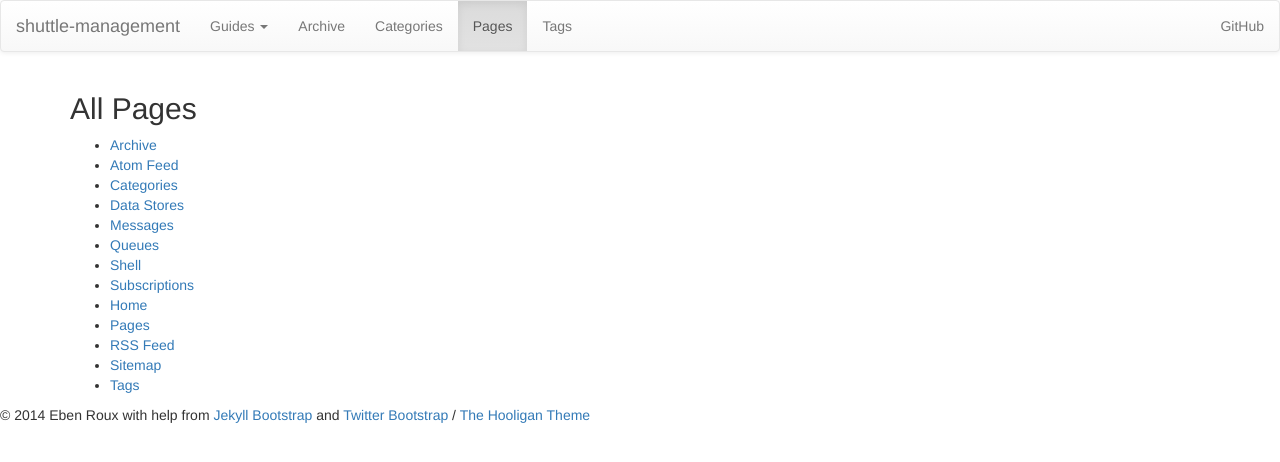
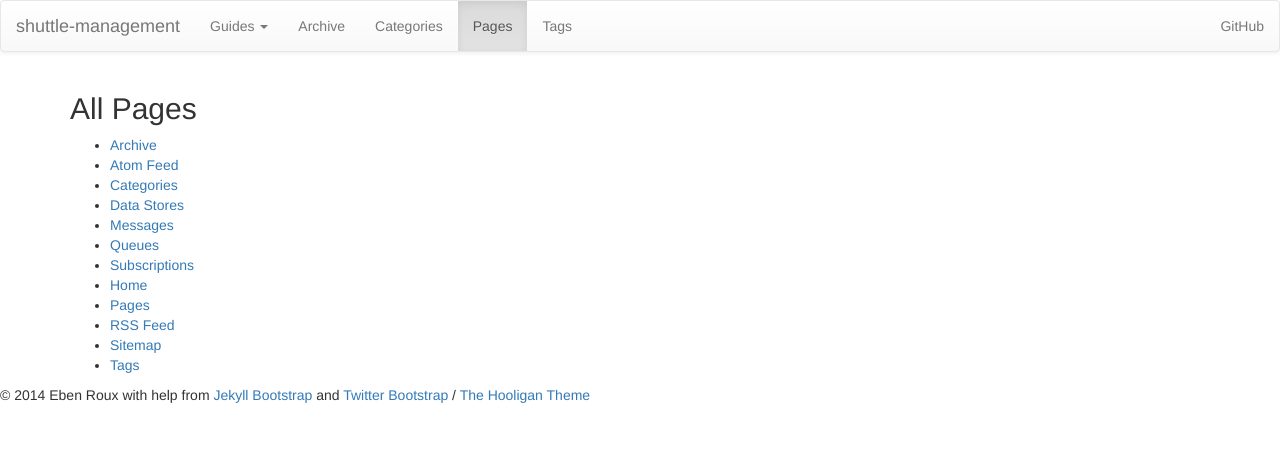
Before and after one commit to Shuttle/Shuttle.Esb.Management, a Jekyll site: the page built from pages.html, in a window 1280 px wide. Shown: the top 462 px of the page. Built offline with Jekyll 4.4.1, drawn with Linux system fonts in a browser that asks for light colours; nearby versions of some CDN libraries; library files that are not in the unit come from our copies; Markdown is read by kramdown in place of the engine named in the settings.

Commit message:
- removed shell.md

```diff
--- a/_includes/themes/shuttle/default.html
+++ b/_includes/themes/shuttle/default.html
@@ -67,10 +67,6 @@
 				</a>
 				<ul class='dropdown-menu'>
 					<li>
-						<a href='{{ BASE_PATH }}/guides-shell'>Shell</a>
-					</li>
-					<li class='divider'></li>
-					<li>
 						<a href='{{ BASE_PATH }}/guides-messages'>Messages</a>
 					</li>
 					<li>
```
Also changed, not shown: guides-shell.md (deleted, +0 -7 lines).
